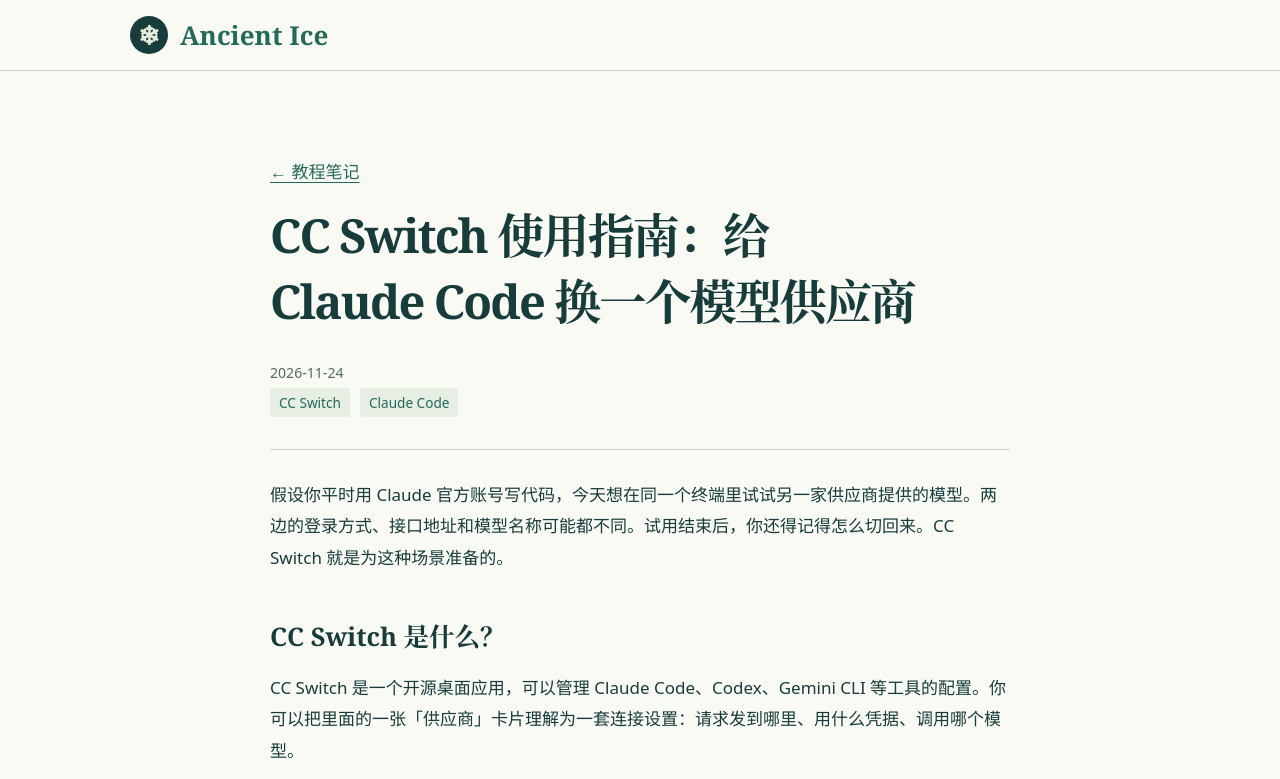
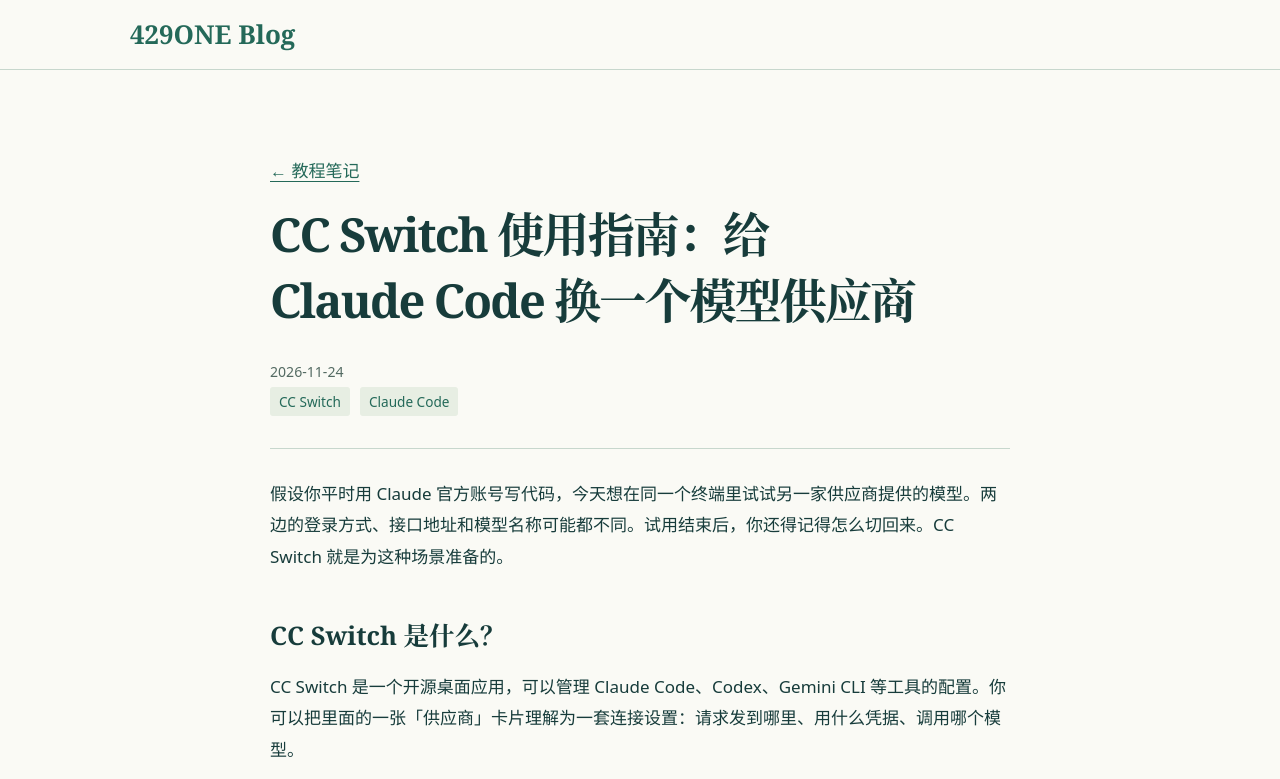
Before and after one commit to Ancient-Ice/blog, an Astro site: page /posts/cc-switch-guide in a window 1280 px wide. Shown: the top 779 px of the page. Built offline with nearby package versions, Linux system fonts and the light colour scheme; Astro itself is replaced by a stand-in of ours.

Commit message:
Use the 429ONE Blog wordmark

```diff
--- a/src/layouts/Page.astro
+++ b/src/layouts/Page.astro
@@ -7,10 +7,10 @@ const { title, description } = Astro.props;
     <meta charset="utf-8" />
     <meta name="viewport" content="width=device-width,initial-scale=1" />
     <meta name="description" content={description} />
-    <title>{title} · Ancient Ice</title>
+    <title>{title} · 429ONE Blog</title>
   </head>
   <body>
-    <header><a href="/" aria-label="Ancient Ice 博客首页"><i aria-hidden="true">❄</i> Ancient Ice</a></header>
+    <header><a href="/" aria-label="429ONE Blog 博客首页">429ONE Blog</a></header>
     <main><slot /></main>
   </body>
 </html>
@@ -19,8 +19,7 @@ const { title, description } = Astro.props;
   * { box-sizing:border-box; }
   body { margin:0; color:var(--ink); background:#fafaf5; font:17px/1.85 "Source Sans 3",system-ui,sans-serif; }
   header { border-bottom:1px solid var(--line); padding:16px max(6vw,calc((100vw - 1020px)/2)); }
-  header a { display:inline-flex; gap:12px; align-items:center; font: bold 26px Georgia,serif; white-space:nowrap; text-decoration:none; }
-  header i { display:grid; place-items:center; background:var(--ink); border-radius:50%; width:38px; height:38px; color:#e7f0dd; font-style:normal; }
+  header a { display:inline-block; font: bold 26px Georgia,serif; white-space:nowrap; text-decoration:none; }
   main { max-width:910px; margin:clamp(36px,7vw,85px) auto; padding:0 24px; }
   h1,h2,h3 { font-family:Georgia,"Songti SC","Noto Serif CJK SC",serif; line-height:1.4; text-wrap:balance; }
   h1 { font-size:clamp(34px,6vw,60px); letter-spacing:-.04em; margin:15px 0 22px; }
--- a/src/pages/index.astro
+++ b/src/pages/index.astro
@@ -4,7 +4,7 @@ import Entry from '../components/Entry.astro';
 import { publishedPosts } from '../posts';
 const posts = await publishedPosts();
 ---
-<Page title="教程笔记" description="Ancient Ice 的工具使用指南与开发笔记">
+<Page title="教程笔记" description="429ONE Blog 的工具使用指南与开发笔记">
   <h1>教程笔记</h1>
   {posts.map(post => <Entry post={post} />)}
 </Page>
```
